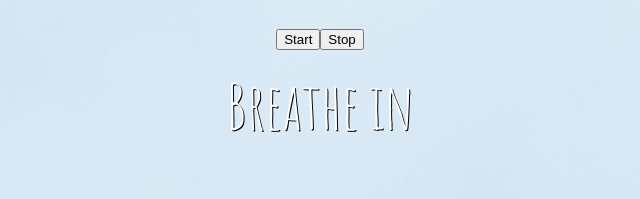
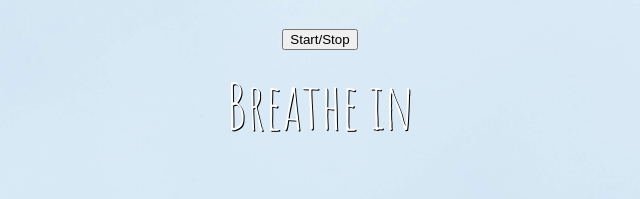
Before and after one commit to Redrogue12/fourfold-breath, a plain HTML site: page index.html in a window 1280 px wide. Shown: the part 393-592 px from the top of the page, 320-960 px from the left. Drawn offline with Linux system fonts and the light colour scheme.

Commit message:
Changed btns for a single btn

```diff
--- a/index.html
+++ b/index.html
@@ -15,8 +15,7 @@
 
       </div>
       <div id="buttons">
-        <button onClick="startCount()">Start</button>
-        <button onClick="stopCount()">Stop</button>
+        <button onClick="toggleCounter()">Start/Stop</button>
       </div>
       <div id="step"></div>
     </div>
```
